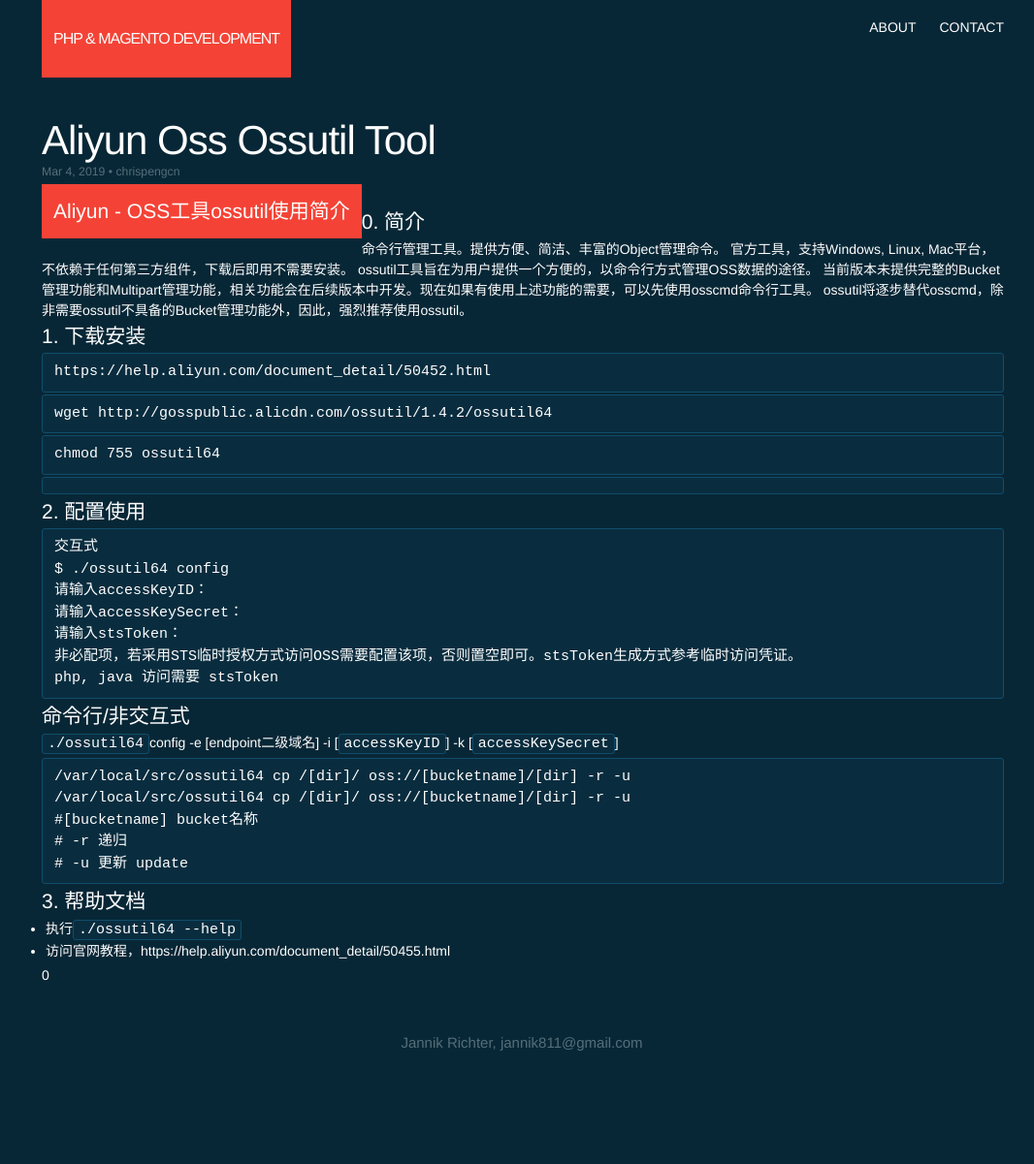
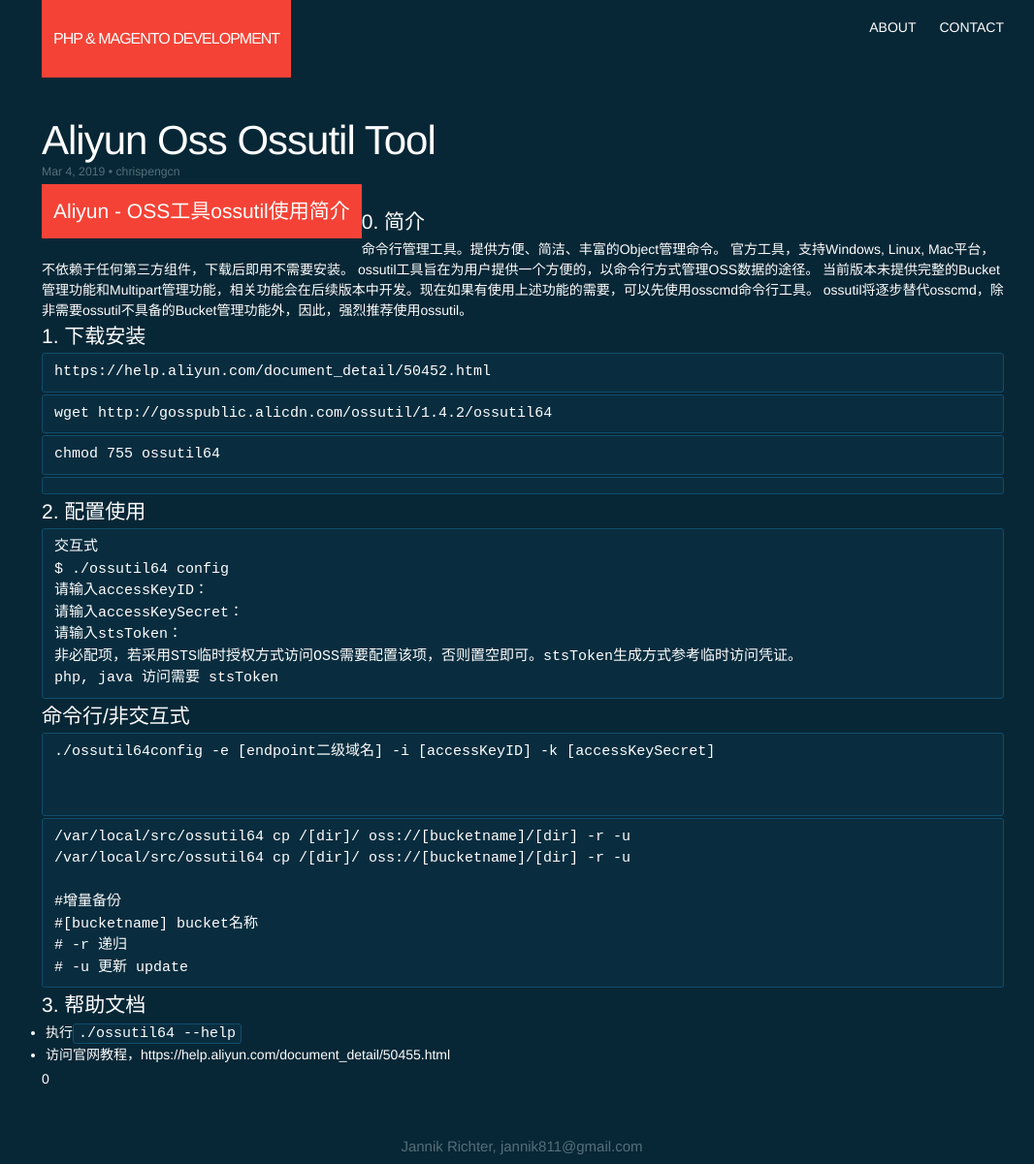
Before and after one commit to chrispengcn/chrispengcn.github.io, a Jekyll site: the page built from _posts/2019-03-04-aliyun-oss-ossutil-tool.md, in a window 1280 px wide. Shown: the whole page at 97% size, without its empty margins (101-1167 px from the left). Built offline with Jekyll 4.4.1, drawn with Linux system fonts in a browser that asks for light colours; before the commit the page ends 1094 px from its top, so only the background shows below that.

Commit message:
Syncing _posts/2019-03-04-aliyun-oss-ossutil-tool.md from WordPress at http://hss5.com (Prestashop &amp; Magento) - wpghs

```diff
--- a/_posts/2019-03-04-aliyun-oss-ossutil-tool.md
+++ b/_posts/2019-03-04-aliyun-oss-ossutil-tool.md
@@ -36,11 +36,17 @@
 </div>
 </div>
 <h1>命令行/非交互式</h1>
-<code class="ruby">./ossutil64</code>config -e [endpoint二级域名] -i [<code class="ruby">accessKeyID</code>] -k [<code class="ruby">accessKeySecret</code>]
+<pre><code class="ruby">./ossutil64</code>config -e [endpoint二级域名] -i [<code class="ruby">accessKeyID</code>] -k [<code class="ruby">accessKeySecret</code>]
+
+
+</pre>
 <div class="show-content" data-note-content="">
 <div class="show-content-free">
-<pre>/var/local/src/ossutil64 cp /[dir]/ oss://[bucketname]/[dir] -r -u
+<pre>
 /var/local/src/ossutil64 cp /[dir]/ oss://[bucketname]/[dir] -r -u
+/var/local/src/ossutil64 cp /[dir]/ oss://[bucketname]/[dir] -r -u
+
+#增量备份
 #[bucketname] bucket名称
 # -r 递归
 # -u 更新 update</pre>
```
